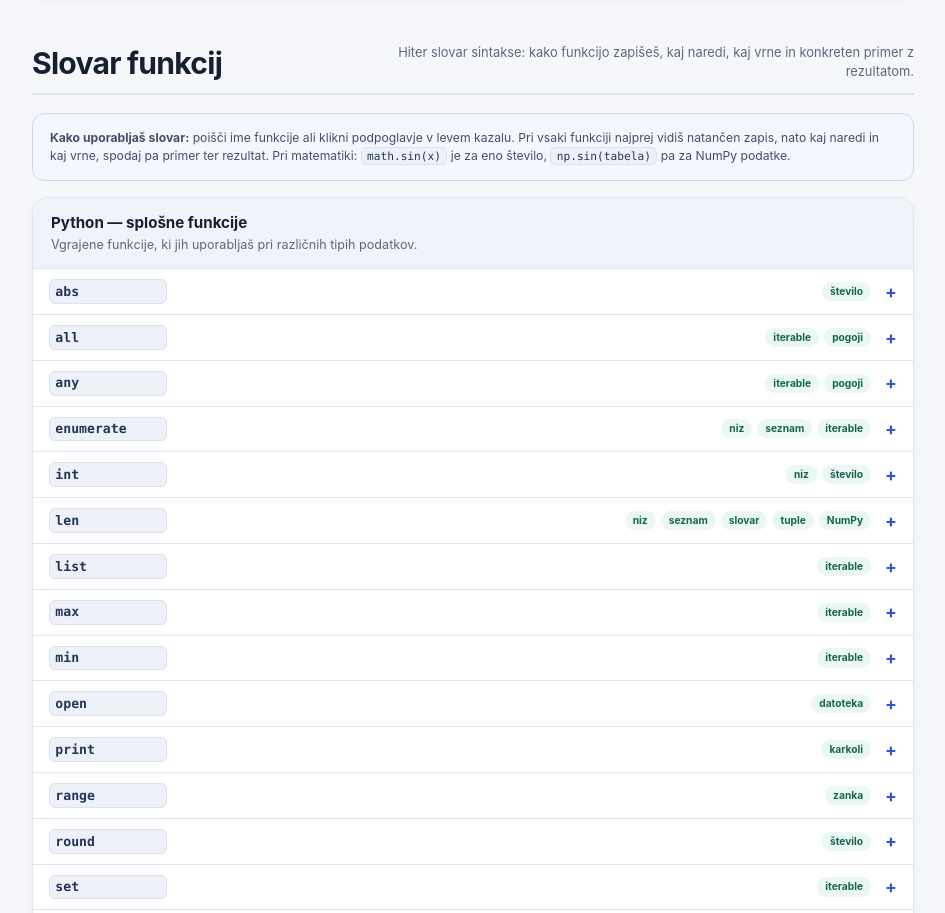
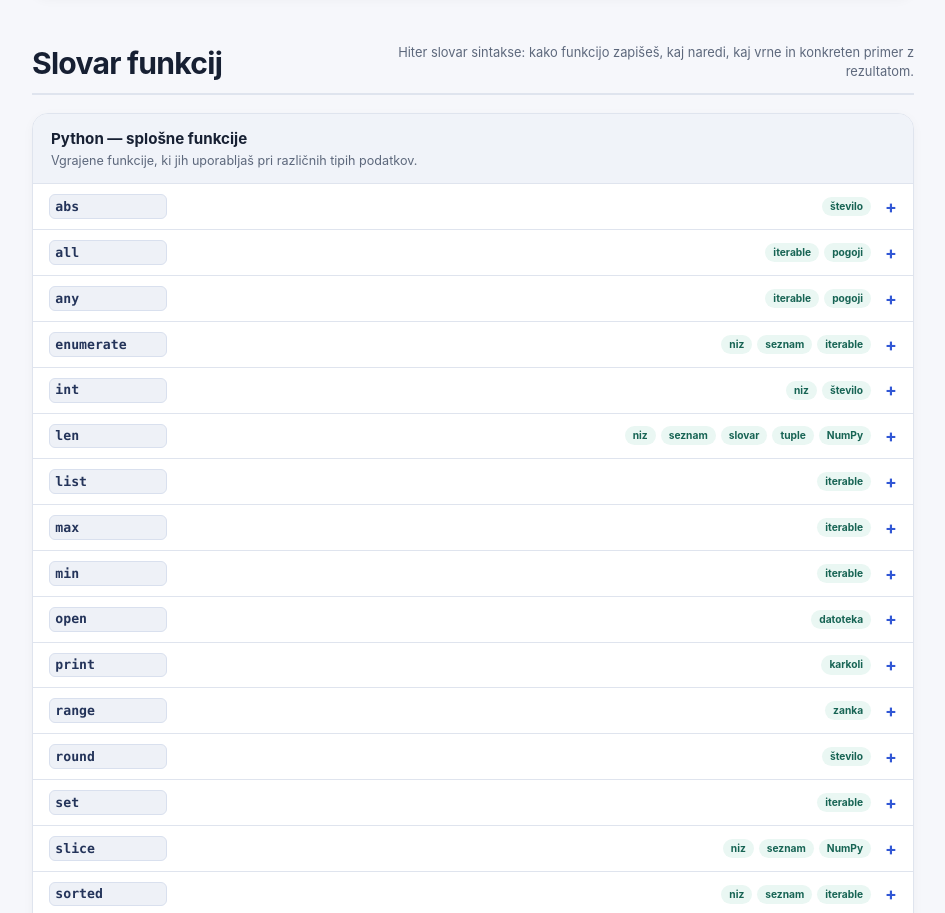
Before and after one commit to Neja2502/python_school, a plain HTML site: page index.html in a window 1280 px wide. Shown: the part 11063-11976 px from the top of the page, without its empty margins (302-1247 px from the left). Drawn offline with Linux system fonts and the light colour scheme.

Commit message:
Hide function dictionary intro box

```diff
--- a/styles.css
+++ b/styles.css
@@ -369,13 +369,7 @@ th {
 }
 
 .function-legend {
-  margin-bottom: 16px;
-  padding: 15px 17px;
-  border: 1px solid #cfd8f3;
-  border-radius: 12px;
-  background: #f5f7ff;
-  color: #43506a;
-  font-size: 0.92rem;
+  display: none;
 }
 
 .function-reference {
```
